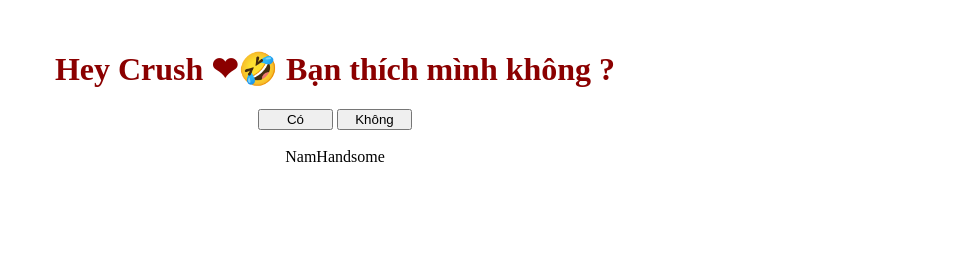
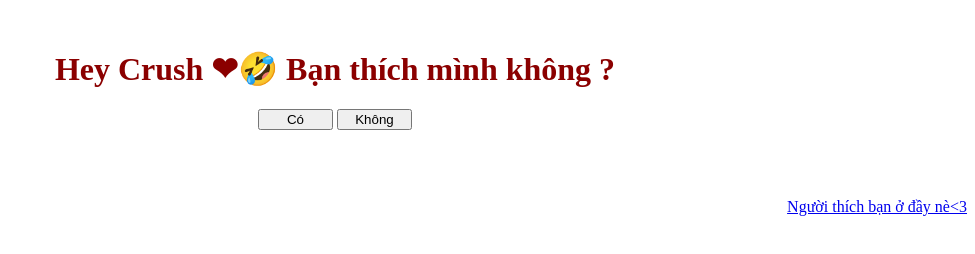
Before and after one commit to pnam0110/crush, a plain HTML site: page index.html in a window 1280 px wide. Shown: the whole page, without its empty margins (305-1280 px from the left). Drawn offline with Linux system fonts and the light colour scheme.

Commit message:
Update index.html

```diff
--- a/index.html
+++ b/index.html
@@ -21,7 +21,9 @@
             <button id="b2" onmouseover="troll(true)" onmouseout="troll(false)" onclick="co()">Không</button>
         </div>
         <img src="tenor.gif" alt="">
-        <div>NamHandsome</div>
+    </div>
+    <div style="text-align: right; vertical-align: bottom; text-emphasis: size 1px;">
+        <a href="https://www.facebook.com/boy.j.evill">Người thích bạn ở đầy nè<3</a>
     </div>
 </body>
 
```
